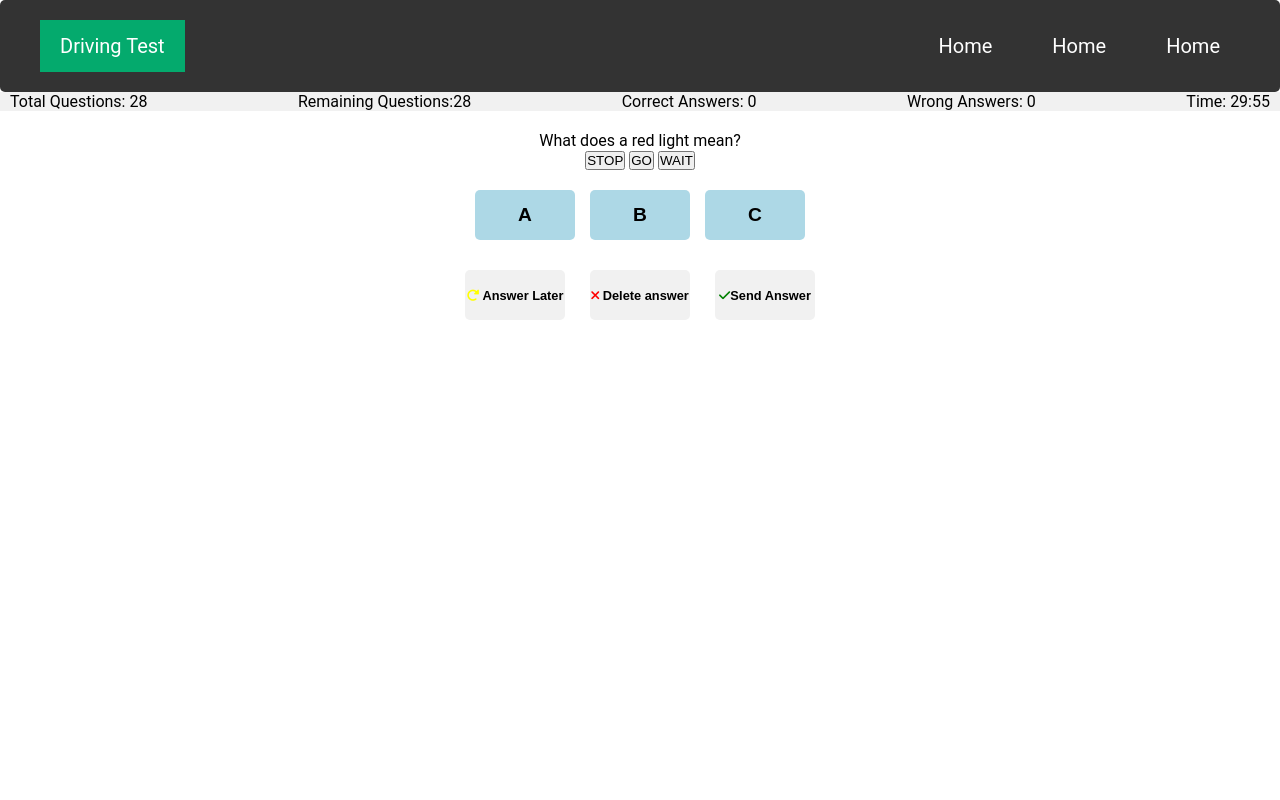
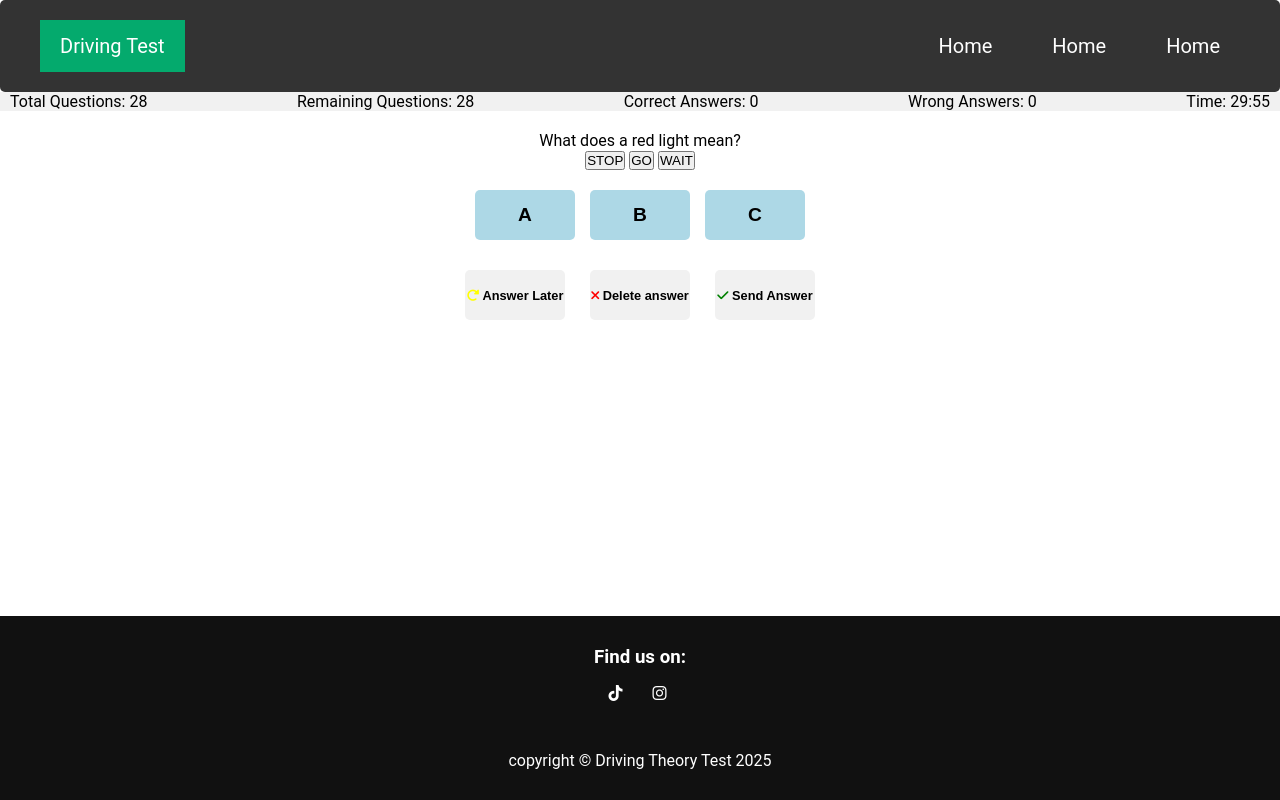
Before and after one commit to slucaci/js-project, a plain HTML site: page index.html in a window 1280 px wide. Drawn offline with Linux system fonts and the light colour scheme.

Commit message:
Added footer and css for it

```diff
--- a/assets/css/style.css
+++ b/assets/css/style.css
@@ -8,7 +8,14 @@
 
 body {
   font-family: "Roboto", sans-serif;
+  display: flex;
+  flex-direction: column;
+  min-height: 100vh;
   background-color: white;
+}
+
+#main {
+  flex: 1;
 }
 
 /* Css for the navigation bar */
@@ -162,3 +169,30 @@ body {
 .btn-delete i {
   color: red;
 }
+
+/* Footer */
+footer {
+  background-color: #111;
+  color: white;
+  padding: 30px 0;
+  text-align: center;
+  margin-top: auto; /* Push footer to the bottom */
+}
+
+/* Socials */
+.socials {
+  list-style: none;
+  display: flex;
+  align-items: center;
+  justify-content: center;
+  margin: 16px 5px 48px 0;
+}
+
+.socials li {
+  margin: 0 15px;
+}
+
+.socials a {
+  text-decoration: none;
+  color: #fff;
+}
--- a/index.html
+++ b/index.html
@@ -20,14 +20,17 @@
         <a href="index.html">Home</a>
       </div>
     </div>
+
+    <div id="main">
       <!-- Status bar -->
       <div class="status-bar">
         <span id="total-questions">Total Questions: 28</span>
-      <span id="remaining-questtions">Remaining Questions:28</span>
+        <span id="remaining-questions">Remaining Questions: 28</span>
         <span id="correct-answers">Correct Answers: 0</span>
         <span id="wrong-answers">Wrong Answers: 0</span>
         <span id="timer">Timer: 30:00</span>
       </div>
+
       <!-- Test area -->
       <div class="driving-test-area">
         <p id="question">Question:</p>
@@ -37,12 +40,14 @@
           <button class="answer-btn" data-option="C">C</button>
         </div>
       </div>
+
       <!-- Answer buttons -->
       <div class="answers">
         <button class="btn-a">A</button>
         <button class="btn-b">B</button>
         <button class="btn-c">C</button>
       </div>
+
       <!-- Submit/Delete/Later Buttons -->
       <div class="submit">
         <button class="btn-later">
@@ -52,9 +57,33 @@
           <i class="fa-solid fa-xmark"></i> Delete answer
         </button>
         <button class="btn-submit">
-        <i class="fa-solid fa-check"></i>Send Answer
+          <i class="fa-solid fa-check"></i> Send Answer
         </button>
       </div>
+    </div>
+
+    <!-- Footer -->
+    <footer>
+      <div class="footer-content">
+        <h3>Find us on:</h3>
+        <ul class="socials">
+          <li>
+            <a href="https://www.tiktok.com/" target="_blank"
+              ><i class="fa-brands fa-tiktok"></i
+            ></a>
+          </li>
+          <li>
+            <a href="https://www.instagram.com/" target="_blank"
+              ><i class="fa-brands fa-instagram"></i
+            ></a>
+          </li>
+        </ul>
+      </div>
+      <div class="footer-bottom">
+        <p>copyright &copy; Driving Theory Test 2025</p>
+      </div>
+    </footer>
+
     <script src="assets/js/script.js"></script>
   </body>
 </html>
```
Lines whose indentation alone changed are shown as unchanged.
